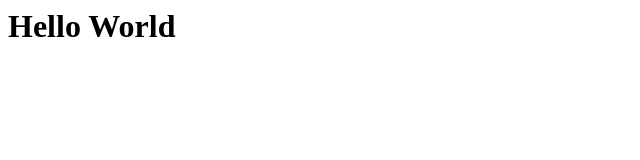
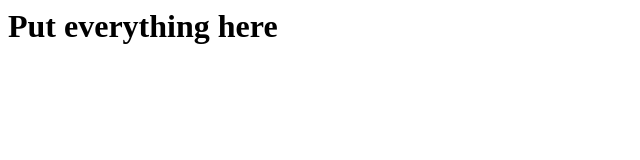
Before and after one commit to rallyjinx/rallyjinx.github.io, a plain HTML site: page index.html in a window 1280 px wide. Shown: the whole page, without its empty margins (0-640 px from the left). Drawn offline with Linux system fonts and the light colour scheme.

Commit message:
Update index.html

```diff
--- a/index.html
+++ b/index.html
@@ -1 +1 @@
-<h1>Hello World</h1>
+<h1>Put everything here</h1>
```
